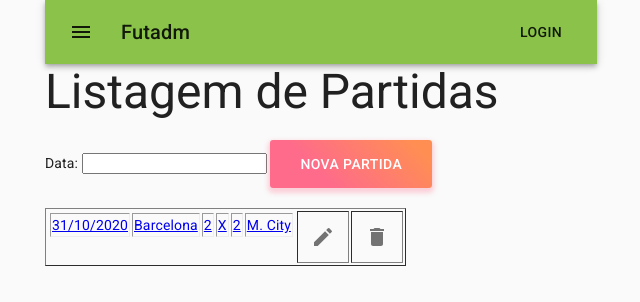
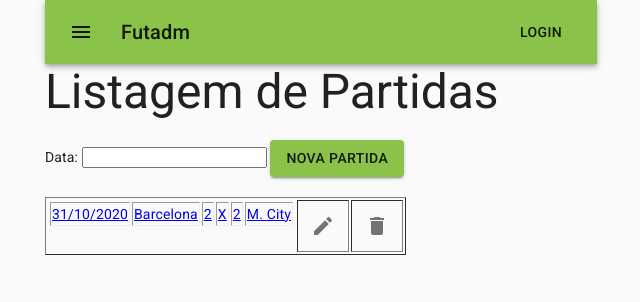
Before and after one commit to dsm-cefet-rj/trabalho-integrado-2020-1-grupo-5, a React (Create React App) app in the folder src/front-end/: page / in a window 1280 px wide. Shown: the top 302 px of the page, without its empty margins (319-959 px from the left). Built offline with nearby package versions, Linux system fonts and the light colour scheme; data requests are answered from the project's data file.

Commit message:
Estilização de alguns componentes

```diff
--- a/src/front-end/src/App.js
+++ b/src/front-end/src/App.js
@@ -16,7 +16,6 @@ import {
   BrowserRouter as Router,
   Switch,
   Route,
-  Link
 } from "react-router-dom";
 
 //importe as cores que selecionou anteriormente
--- a/src/front-end/src/components/jogadores/TabelaJogadores.js
+++ b/src/front-end/src/components/jogadores/TabelaJogadores.js
@@ -3,23 +3,11 @@ import {Link} from "react-router-dom";
 import {useSelector, useDispatch} from 'react-redux';
 import {deleteJogadorServer, fetchJogadores, selectAllJogadores} from './JogadoresSlice'
 import Typography from '@material-ui/core/Typography';
-import { makeStyles } from '@material-ui/core/styles';
 import Button from '@material-ui/core/Button';
 import DeleteIcon from '@material-ui/icons/Delete';
 import EditIcon from '@material-ui/icons/Edit';
 import IconButton from '@material-ui/core/IconButton';
 
-const useStyles = makeStyles({
-  root: {
-    background: 'linear-gradient(45deg, #FE6B8B 30%, #FF8E53 90%)',
-    border: 0,
-    borderRadius: 3,
-    boxShadow: '0 3px 5px 2px rgba(255, 105, 135, .3)',
-    color: 'white',
-    height: 48,
-    padding: '0 30px',
-  },
-});
 
 export default function ListagemJogador(props) {
 
@@ -28,8 +16,6 @@ export default function ListagemJogador(props) {
   const error = useSelector(state => state.jogadores.error);
 
   const dispatch = useDispatch();
-
-  const classes = useStyles();
 
   function handleClickExcluirJogador(id){
     dispatch(deleteJogadorServer(id));
@@ -61,7 +47,7 @@ export default function ListagemJogador(props) {
             <div id="lbl_titulo_pagina"><Typography variant="h3">Listagem de Jogadores</Typography></div><br/>
             <label>Nome:</label> <input type="text" onChange={ProcurarJogador}/>
             &nbsp;
-            <Button className={classes.root} id="Novo Jogador" name="btn_novo_jogador" to="/jogadores/novo" component={Link}>Novo Jogador</Button><br/><br/>
+            <Button id="Novo Jogador" name="btn_novo_jogador" to="/jogadores/novo" variant='contained' color='primary' component={Link}>Novo Jogador</Button><br/><br/>
             {tabelaJogadores}
           </>
   );
--- a/src/front-end/src/components/partidas/TabelaPartidas.js
+++ b/src/front-end/src/components/partidas/TabelaPartidas.js
@@ -3,23 +3,11 @@ import {Link} from "react-router-dom";
 import {useSelector, useDispatch} from 'react-redux';
 import {deletePartidaServer, fetchPartidas, selectAllPartidas} from './PartidasSlice'
 import Typography from '@material-ui/core/Typography';
-import { makeStyles } from '@material-ui/core/styles';
 import Button from '@material-ui/core/Button';
 import DeleteIcon from '@material-ui/icons/Delete';
 import EditIcon from '@material-ui/icons/Edit';
 import IconButton from '@material-ui/core/IconButton';
 
-const useStyles = makeStyles({
-  root: {
-    background: 'linear-gradient(45deg, #FE6B8B 30%, #FF8E53 90%)',
-    border: 0,
-    borderRadius: 3,
-    boxShadow: '0 3px 5px 2px rgba(255, 105, 135, .3)',
-    color: 'white',
-    height: 48,
-    padding: '0 30px',
-  },
-});
 
 export default function ListagemPartida(props) {
 
@@ -28,8 +16,6 @@ export default function ListagemPartida(props) {
   const error = useSelector(state => state.partidas.error);
 
   const dispatch = useDispatch();
-
-  const classes = useStyles();
 
   function handleClickExcluirPartida(id){
     dispatch(deletePartidaServer(id));
@@ -61,7 +47,7 @@ export default function ListagemPartida(props) {
             <div id="lbl_titulo_pagina"><Typography variant="h3">Listagem de Partidas</Typography></div><br/>
             <label>Data:</label> <input type="text" name="data" onChange={ProcurarPartida}/>
             &nbsp;
-            <Button className={classes.root} id="Nova Partida" name="btn_nova_partida" to="/partidas/novo" component={Link}>Nova Partida</Button><br/><br/>
+            <Button id="Nova Partida" name="btn_nova_partida" to="/partidas/novo" variant='contained' color='primary' component={Link}>Nova Partida</Button><br/><br/>
             {tabelaPartidas}
           </>
   );
```
